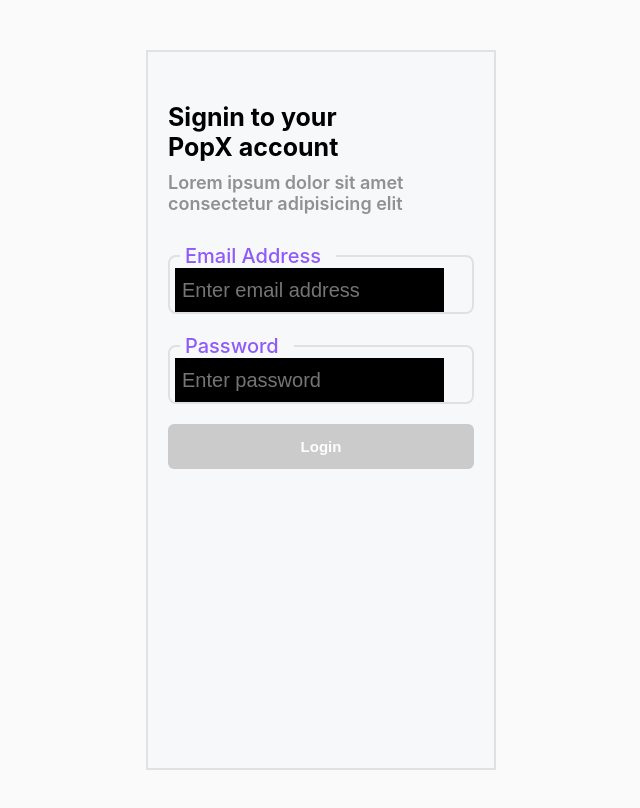
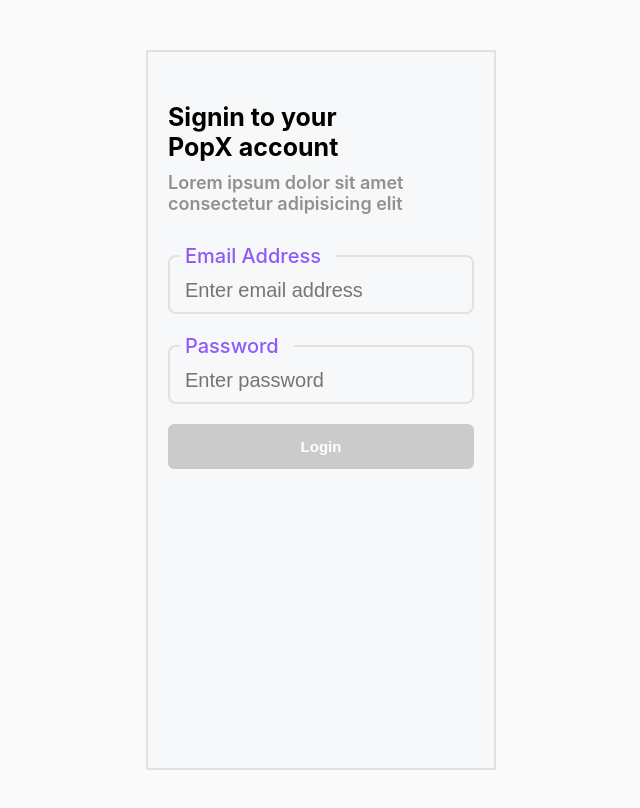
Before and after one commit to AnkushShekhawat2000/login-signup, a React (Create React App) app: page /login in a window 1280 px wide. Shown: the top 808 px of the page, without its empty margins (319-959 px from the left). Built offline with nearby package versions, Linux system fonts and the light colour scheme.

Commit message:
issuefix

```diff
--- a/src/Components/Style/login.css
+++ b/src/Components/Style/login.css
@@ -34,12 +34,6 @@
     margin-top: 20px;
 }
 
-.login-container input{
-    border: 0px solid;
-
-    background-color:black;
-    padding: 2px;
-}
 
 .login-button{
     display: flex;
```
